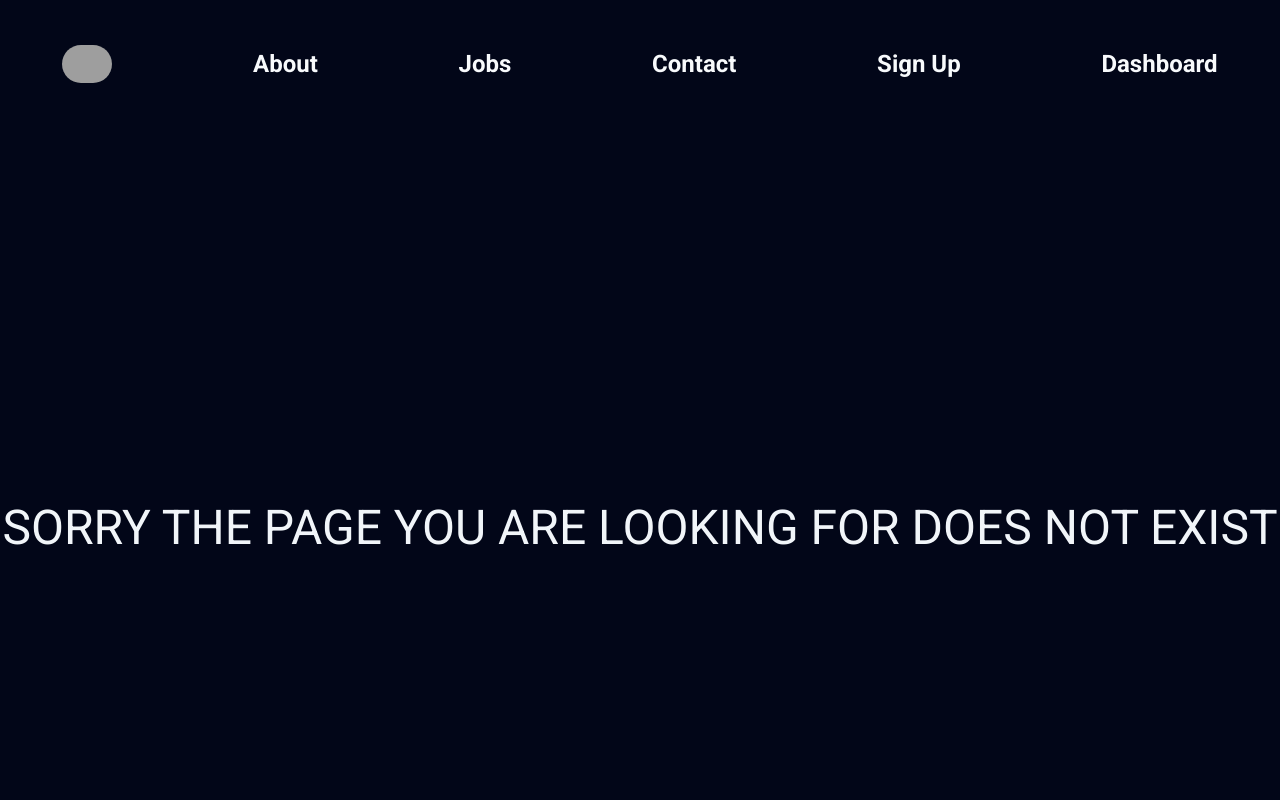
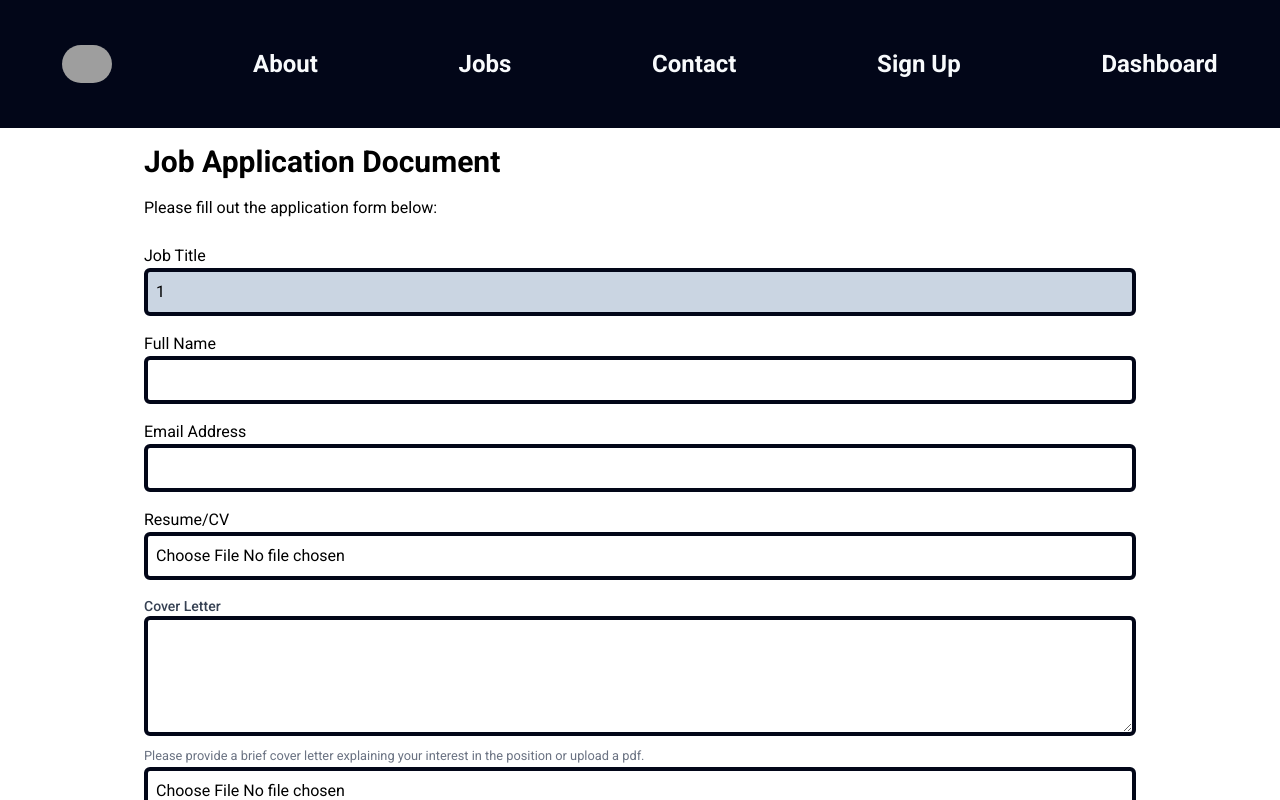
Before and after one commit to coderitec/hr-platform, a Next.js app: page /apply/1 in a window 1280 px wide. Before the commit this address had no page. Shown: the top 800 px of the page. Built offline with nearby package versions, Linux system fonts and the light colour scheme; grey boxes are pictures that could not be loaded.

Commit message:
feat: add job related section

```diff
--- /dev/null
+++ b/src/app/apply/[id]/page.jsx
@@ -0,0 +1,43 @@
+export default async function JobApplication({params}) {
+    const { id } = await params;
+  return (
+    <div className="w-4/5 m-auto p-4">
+        <h1 className="text-3xl font-bold">Job Application Document </h1>
+
+        <p className="mt-4">Please fill out the application form below:</p>
+
+        <form className="mt-6 space-y-4">
+            <div>
+                <label className="">Job Title</label>
+                <input type="text" className=" focus:border-indigo-500 bg-slate-300 focus:ring-indigo-500" value={id.replaceAll('-',' ').toUpperCase()} disabled required />
+            </div>
+            <div>
+                <label className="">Full Name</label>
+                <input type="text" className=" focus:border-indigo-500 focus:ring-indigo-500" required />
+            </div>
+
+            <div>
+                <label className="">Email Address</label>
+                <input type="email" className=" focus:border-indigo-500 focus:ring-indigo-500" required />
+            </div>
+
+            <div>
+                <label className="">Resume/CV</label>
+                <input type="file" className=" focus:border-indigo-500 focus:ring-indigo-500" accept=".pdf,.doc,.docx" required />
+            </div>
+
+            <div>
+                <label className="block text-sm font-medium text-gray-700">Cover Letter</label>
+                <textarea className=" focus:border-indigo-500 focus:ring-indigo-500" rows="4" ></textarea>
+                <span>
+                    <small className="text-gray-500">Please provide a brief cover letter explaining your interest in the position or upload a pdf.</small>
+                    <input type="file" className=" focus:border-indigo-500 focus:ring-indigo-500" accept=".pdf,.docx"  />
+                </span>
+            </div>
+
+            <button type="submit" className="px-4 py-2 bg-blue-600 text-white rounded-md hover:bg-blue-700">Submit Application</button>
+        </form>
+
+    </div>
+  )
+}
--- a/src/app/data/jobs.js
+++ b/src/app/data/jobs.js
@@ -196,7 +196,7 @@ const jobs = [
   },
   {
     "id": 14,
-    "title": "Exhibitions officer, museum/gallery",
+    "title": "Exhibitions officer, gallery",
     "category": "Cybersecurity",
     "company": "BlueEdge Systems",
     "location": "Abuja, Nigeria",
--- a/src/app/globals.css
+++ b/src/app/globals.css
@@ -5,4 +5,12 @@
         @apply border-4 border-slate-950 rounded-md;
         }
 
+
 }
+
+@layer base{
+        form input, form textarea{
+        @apply border-4 border-slate-950 rounded-md p-2 w-full;
+        }
+
+}
--- a/src/app/jobs/[slug]/page.jsx
+++ b/src/app/jobs/[slug]/page.jsx
@@ -1,6 +1,9 @@
+
 import jobs from "@/app/data/jobs";
 import Image from "next/image";
+import Link from "next/link";
 import { MdOutlineEditNote } from "react-icons/md";
+
 
 
 export default async function JobDescription({params}) {
@@ -8,20 +11,27 @@ export default async function JobDescription({params}) {
     const { slug } = await params;
 
     const jobDetails = jobs.find(job => job.title.toLowerCase().replace(/(,*\s+)/g, '-') === slug);
+
+    const jobsRelated = [...jobs.filter(job => (job.category === jobDetails.category && job.title.toLowerCase().replace(/(,*\s+)/g, '-') !== slug) || (job.location === jobDetails.location && job.title.toLowerCase().replace(/(,*\s+)/g, '-') !== slug))].sort(() => 0.5 - Math.random());
   return (
     <div className="flex flex-col items-start justify-center p-4 w-4/5 m-auto">
+        {/* <span>
+            <IoIosArrowBack className="cursor-pointer text-2xl" onClick={() => router.back()} />
+            <span className="text-2xl font-semibold ml-2">Back</span>
+        </span> */}
 
         <div className="flex justify-between items-center w-full">
         <h1 className="font-bold text-5xl py-4 border-b-8 my-5 space-y-5 border-double border-slate-950">{jobDetails.title}</h1>
 
-        <p className={`text-2xl font-semibold  text-white px-4 py-2 rounded-lg
+        <p className={`text-2xl   text-white px-4 py-2 rounded-lg
             ${Math.ceil((new Date(jobDetails.endDate) - new Date()) / (1000 * 60 * 60 * 24)) < 4 ? 'bg-red-500 animate-pulse' : 'bg-slate-600'}`}>
-            Dates left: {Math.ceil((new Date(jobDetails.endDate) - new Date()) / (1000 * 60 * 60 * 24))} days
+            Days left: {Math.ceil((new Date(jobDetails.endDate) - new Date()) / (1000 * 60 * 60 * 24))} days
         </p>
         </div>
 
         <h2>{jobDetails.company}</h2>
         <h3>{jobDetails.category}</h3>
+        <p>{jobDetails.location}</p>
 
         <p>Closing date: {new Date(jobDetails.endDate).toLocaleDateString('en-US',{
             weekday: 'long',
@@ -57,7 +67,31 @@ export default async function JobDescription({params}) {
             </ul>
         </section>
 
-        <button className="">apply for this role</button>
+
+
+        <Link href={`/apply/${jobDetails.title.toLowerCase().replace(/(,*\s+)/g, '-')}`}>
+        <input type="button" value="apply for this role"  className="capitalize text-lg bg-slate-950 hover:bg-slate-700 rounded-lg p-4 text-white cursor-pointer" />
+        </Link>
+
+        <section>
+            <h2 className="capitalize text-3xl my-4 font-semibold">related jobs</h2>
+
+            <div className="grid grid-cols-1 md:grid-cols-2 lg:grid-cols-3 gap-4">
+
+            {
+                jobsRelated.map((job) => (
+                    <Link key={job.id} href={`/jobs/${job.title.toLowerCase().replace(/(,*\s+)/g, '-')}`} className="block my-4 p-4 bg-slate-100 hover:bg-slate-200  border-4 border-slate-950 rounded-lg">
+                        <h3 className="text-xl font-semibold">{job.title}</h3>
+                        <p>{job.company}</p>
+                        <p>{job.category}</p>
+                        <p>{job.location}</p>
+                    </Link>
+                ))
+            }
+
+            </div>
+
+        </section>
 
     </div>
   )
```
